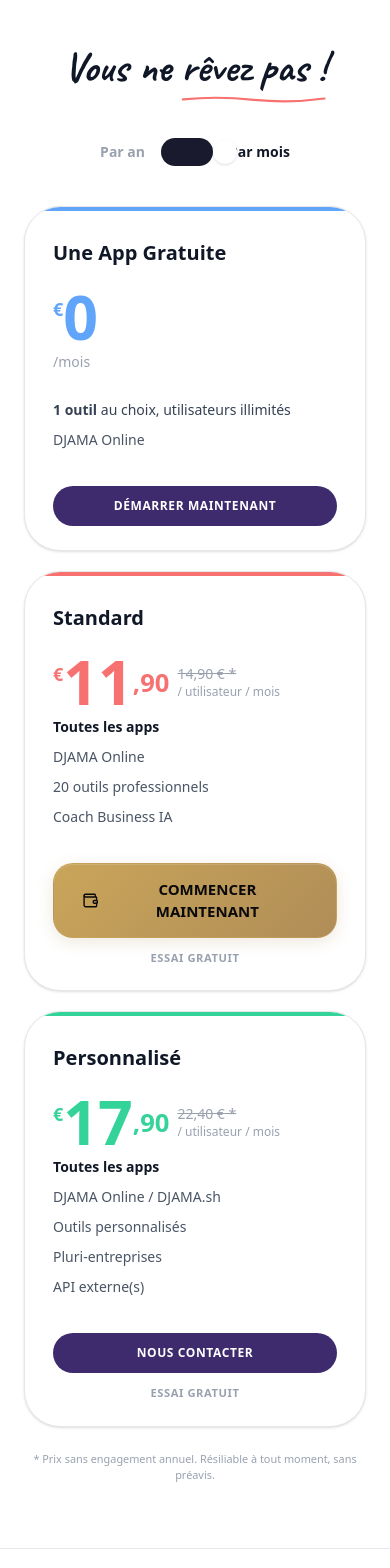
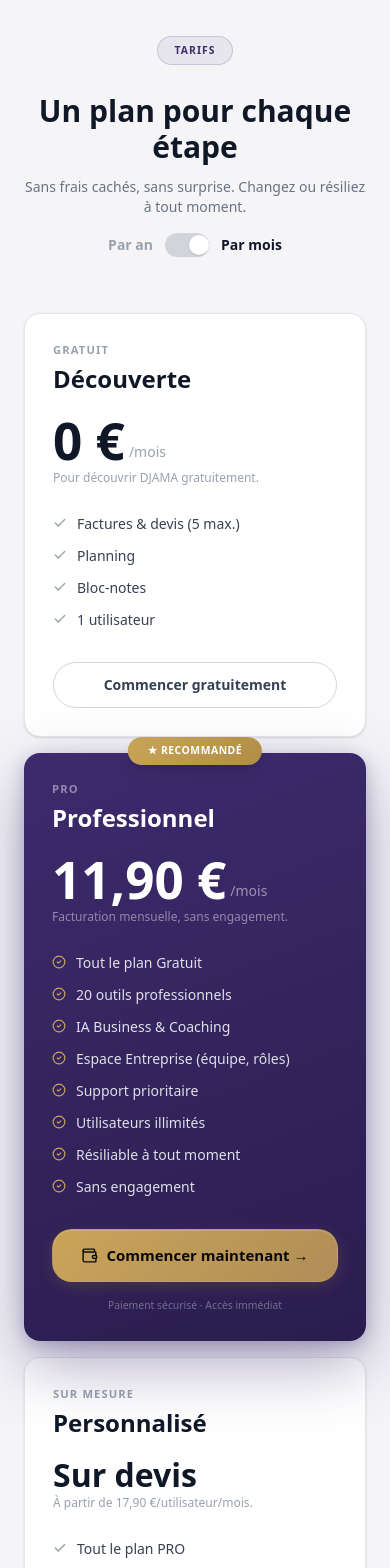
Before and after one commit to nofaneamdjad/djama-premium, a Next.js app: page /espace-client in a window 390 px wide. Shown: the part 4640-6208 px from the top of the page. Built offline with nearby package versions, Linux system fonts and the light colour scheme; no server answers; the database is empty.

Commit message:
feat(espace-client): refonte tarifs — 3 plans distincts, PRO mis en avant, bloc Espace Entreprise

```diff
--- a/src/app/(public)/espace-client/page.tsx
+++ b/src/app/(public)/espace-client/page.tsx
@@ -518,165 +518,231 @@ export default function EspaceClientPage() {
       </section>
 
       {/* ══ ABONNEMENT ═════════════════════════════════════ */}
-      <section id="abonnement" className="bg-white py-16 sm:py-24">
+      <section id="abonnement" className="bg-[#f5f5f8] py-16 sm:py-28">
         <div className="mx-auto max-w-5xl px-6">
 
-          {/* Titre Caveat */}
+          {/* En-tête */}
           <motion.div
             initial={{ opacity: 0, y: 20 }} whileInView={{ opacity: 1, y: 0 }}
-            viewport={viewport} transition={{ duration: 0.6, ease }}
-            className="mb-10 text-center"
+            viewport={viewport} transition={{ duration: 0.55, ease }}
+            className="mb-4 text-center"
           >
-            <h2
-              className="text-[2.6rem] font-black text-gray-900 sm:text-[3.4rem]"
-              style={{ fontFamily: "'Caveat', cursive" }}
-            >
-              Vous ne{" "}
-              <span className="relative inline-block">
-                rêvez pas&nbsp;!
-                <svg aria-hidden="true" className="absolute -bottom-1 left-0 w-full overflow-visible" viewBox="0 0 140 8" preserveAspectRatio="none" style={{ height: "7px" }}>
-                  <path d="M2,5 Q35,1 70,5.5 Q105,9.5 138,4" stroke="#f87171" strokeWidth="2.5" fill="none" strokeLinecap="round"/>
-                </svg>
-              </span>
+            <span className="mb-4 inline-block rounded-full border border-[rgba(61,43,109,0.18)] bg-[rgba(61,43,109,0.07)] px-4 py-1.5 text-[0.65rem] font-bold uppercase tracking-widest text-[#3d2b6d]">
+              Tarifs
+            </span>
+            <h2 className="mt-3 text-3xl font-black text-gray-900 sm:text-4xl">
+              Un plan pour chaque étape
             </h2>
+            <p className="mt-3 text-sm text-gray-500">
+              Sans frais cachés, sans surprise. Changez ou résiliez à tout moment.
+            </p>
           </motion.div>
 
-          {/* Toggle Par an / Par mois */}
+          {/* Toggle Par mois / Par an */}
           <motion.div
             initial={{ opacity: 0 }} whileInView={{ opacity: 1 }}
-            viewport={viewport} transition={{ duration: 0.4, delay: 0.1 }}
-            className="mb-10 flex items-center justify-center gap-4"
+            viewport={viewport} transition={{ duration: 0.4, delay: 0.15 }}
+            className="mb-14 flex items-center justify-center gap-3"
           >
-            <span className={`text-sm font-semibold transition ${!parAn ? "text-gray-400" : "text-gray-900"}`}>Par an</span>
+            <span className={`text-sm font-semibold transition-colors ${parAn ? "text-gray-900" : "text-gray-400"}`}>
+              Par an
+              {parAn && (
+                <span className="ml-2 rounded-full bg-emerald-100 px-2 py-0.5 text-[0.6rem] font-bold uppercase tracking-wider text-emerald-700">
+                  −2 mois offerts
+                </span>
+              )}
+            </span>
             <button
               onClick={() => setParAn(!parAn)}
-              aria-label="Basculer facturation annuelle/mensuelle"
-              className="relative h-7 w-[52px] rounded-full bg-[#1a1a2e] transition-colors"
+              aria-label="Basculer entre facturation annuelle et mensuelle"
+              className="relative h-6 w-11 rounded-full transition-colors duration-300"
+              style={{ background: parAn ? "#3d2b6d" : "#d1d5db" }}
             >
               <span
-                className="absolute top-0.5 h-6 w-6 rounded-full bg-white shadow transition-transform duration-300"
-                style={{ transform: parAn ? "translateX(2px)" : "translateX(26px)" }}
+                className="absolute top-0.5 h-5 w-5 rounded-full bg-white shadow transition-transform duration-300"
+                style={{ transform: parAn ? "translateX(22px)" : "translateX(2px)" }}
               />
             </button>
-            <span className={`text-sm font-semibold transition ${parAn ? "text-gray-400" : "text-gray-900"}`}>Par mois</span>
+            <span className={`text-sm font-semibold transition-colors ${!parAn ? "text-gray-900" : "text-gray-400"}`}>
+              Par mois
+            </span>
           </motion.div>
 
           {/* 3 Cards */}
           <motion.div
             initial="hidden" whileInView="visible" viewport={viewport}
             variants={{ hidden: {}, visible: { transition: { staggerChildren: 0.1 } } }}
-            className="grid gap-5 sm:grid-cols-3"
+            className="grid items-end gap-4 sm:grid-cols-3"
           >
-            {/* ── Card 1 : Découverte ── */}
+
+            {/* ── Gratuit ── */}
             <motion.div
-              variants={{ hidden: { opacity: 0, y: 20 }, visible: { opacity: 1, y: 0, transition: { duration: 0.45, ease } } }}
-              className="overflow-hidden rounded-xl border border-gray-200 bg-white shadow-sm"
+              variants={{ hidden: { opacity: 0, y: 24 }, visible: { opacity: 1, y: 0, transition: { duration: 0.5, ease } } }}
+              className="flex flex-col rounded-2xl border border-gray-200 bg-white p-7 shadow-sm"
             >
-              <div className="h-[4px] bg-[#60a5fa]" />
-              <div className="flex h-full flex-col p-7">
-                <h3 className="mb-5 text-xl font-bold text-gray-900">Une App Gratuite</h3>
-                <div className="mb-1 flex items-start">
-                  <span className="mt-2 text-lg font-bold text-[#60a5fa]">€</span>
-                  <span className="text-[3.8rem] font-black leading-none text-[#60a5fa]">0</span>
-                </div>
-                <p className="mb-7 text-sm text-gray-400">/mois</p>
-                <ul className="mb-8 flex-1 space-y-2.5">
-                  <li className="text-sm text-gray-700"><strong>1 outil</strong> au choix, utilisateurs illimités</li>
-                  <li className="text-sm text-gray-600">DJAMA Online</li>
-                </ul>
-                <Link
-                  href="/contact"
-                  className="block w-full rounded-lg bg-[#3d2b6d] py-3 text-center text-xs font-bold uppercase tracking-wider text-white transition hover:opacity-90"
-                >
-                  Démarrer maintenant
-                </Link>
+              <p className="mb-1 text-[0.7rem] font-bold uppercase tracking-widest text-gray-400">Gratuit</p>
+              <h3 className="mb-5 text-2xl font-black text-gray-900">Découverte</h3>
+              <div className="mb-1 flex items-end gap-1">
+                <span className="text-[3.2rem] font-black leading-none text-gray-900">0 €</span>
+                <span className="mb-1 text-sm text-gray-400">/mois</span>
               </div>
+              <p className="mb-7 text-xs text-gray-400">Pour découvrir DJAMA gratuitement.</p>
+              <ul className="mb-8 flex-1 space-y-3">
+                {[
+                  "Factures & devis (5 max.)",
+                  "Planning",
+                  "Bloc-notes",
+                  "1 utilisateur",
+                ].map((f) => (
+                  <li key={f} className="flex items-start gap-2.5 text-sm text-gray-700">
+                    <Check size={14} className="mt-0.5 shrink-0 text-gray-400" strokeWidth={2.5} />
+                    {f}
+                  </li>
+                ))}
+              </ul>
+              <Link
+                href="/register"
+                className="block w-full rounded-xl border border-gray-300 bg-white py-3 text-center text-sm font-bold text-gray-700 transition hover:border-gray-400 hover:text-gray-900"
+              >
+                Commencer gratuitement
+              </Link>
             </motion.div>
 
-            {/* ── Card 2 : Standard ── */}
+            {/* ── PRO — carte mise en avant ── */}
             <motion.div
-              variants={{ hidden: { opacity: 0, y: 20 }, visible: { opacity: 1, y: 0, transition: { duration: 0.45, ease } } }}
-              className="overflow-hidden rounded-xl border border-gray-200 bg-white shadow-sm"
+              variants={{ hidden: { opacity: 0, y: 24 }, visible: { opacity: 1, y: 0, transition: { duration: 0.5, ease, delay: 0.08 } } }}
+              className="relative flex flex-col rounded-2xl p-7 sm:py-10"
+              style={{
+                background: "linear-gradient(160deg, #3d2b6d 0%, #2a1d4e 100%)",
+                boxShadow: "0 24px 64px rgba(61,43,109,0.40), 0 4px 16px rgba(61,43,109,0.25)",
+              }}
             >
-              <div className="h-[4px] bg-[#f87171]" />
-              <div className="flex h-full flex-col p-7">
-                <h3 className="mb-5 text-xl font-bold text-gray-900">Standard</h3>
-                <div className="mb-1 flex items-start gap-2">
-                  <div className="flex items-start">
-                    <span className="mt-2 text-lg font-bold text-[#f87171]">€</span>
-                    <span className="text-[3.8rem] font-black leading-none text-[#f87171]">
-                      {parAn ? "9" : "11"}
-                    </span>
-                    <span className="mt-3 text-[1.6rem] font-black text-[#f87171]">,{parAn ? "90" : "90"}</span>
-                  </div>
-                  <div className="mt-3 flex flex-col">
-                    <span className="text-sm text-gray-400 line-through">{parAn ? "11,90 €" : "14,90 €"} *</span>
-                    <span className="text-xs text-gray-400">/ utilisateur / mois</span>
-                  </div>
-                </div>
-                <ul className="mb-8 flex-1 space-y-2.5">
-                  <li className="text-sm font-bold text-gray-900">Toutes les apps</li>
-                  <li className="text-sm text-gray-600">DJAMA Online</li>
-                  <li className="text-sm text-gray-600">{TOOL_COUNT} outils professionnels</li>
-                  <li className="text-sm text-gray-600">Coach Business IA</li>
-                </ul>
-                <StripeButton label="COMMENCER MAINTENANT" />
-                <Link
-                  href="/contact"
-                  className="mt-3 block text-center text-[0.7rem] font-bold uppercase tracking-wider text-gray-400 transition hover:text-gray-600"
-                >
-                  Essai gratuit
-                </Link>
+              {/* Badge */}
+              <div
+                className="absolute -top-4 left-1/2 -translate-x-1/2 rounded-full px-5 py-1.5 text-[0.65rem] font-black uppercase tracking-wider text-white shadow-lg"
+                style={{ background: "linear-gradient(135deg, #c9a55a, #b08d45)" }}
+              >
+                ★ Recommandé
               </div>
+
+              <p className="mb-1 text-[0.7rem] font-bold uppercase tracking-widest text-[rgba(255,255,255,0.45)]">Pro</p>
+              <h3 className="mb-5 text-2xl font-black text-white">Professionnel</h3>
+
+              <div className="mb-1 flex items-end gap-1">
+                <span className="text-[3.2rem] font-black leading-none text-white">
+                  {parAn ? "9,90 €" : "11,90 €"}
+                </span>
+                <span className="mb-1 text-sm text-[rgba(255,255,255,0.5)]">/mois</span>
+              </div>
+              {parAn && (
+                <p className="mb-1 text-xs text-[rgba(255,255,255,0.45)] line-through">11,90 €/mois</p>
+              )}
+              <p className="mb-7 text-xs text-[rgba(255,255,255,0.45)]">
+                {parAn ? "Facturé 118,80 €/an — 2 mois offerts." : "Facturation mensuelle, sans engagement."}
+              </p>
+
+              <ul className="mb-8 flex-1 space-y-3">
+                {[
+                  "Tout le plan Gratuit",
+                  `${TOOL_COUNT} outils professionnels`,
+                  "IA Business & Coaching",
+                  "Espace Entreprise (équipe, rôles)",
+                  "Support prioritaire",
+                  "Utilisateurs illimités",
+                  "Résiliable à tout moment",
+                  "Sans engagement",
+                ].map((f) => (
+                  <li key={f} className="flex items-start gap-2.5 text-sm text-[rgba(255,255,255,0.85)]">
+                    <CheckCircle2 size={14} className="mt-0.5 shrink-0" style={{ color: GOLD }} strokeWidth={2} />
+                    {f}
+                  </li>
+                ))}
+              </ul>
+
+              <StripeButton label="Commencer maintenant →" />
+
+              <p className="mt-4 text-center text-[0.65rem] text-[rgba(255,255,255,0.35)]">
+                Paiement sécurisé · Accès immédiat
+              </p>
             </motion.div>
 
-            {/* ── Card 3 : Personnalisé ── */}
+            {/* ── Personnalisé ── */}
             <motion.div
-              variants={{ hidden: { opacity: 0, y: 20 }, visible: { opacity: 1, y: 0, transition: { duration: 0.45, ease } } }}
-              className="overflow-hidden rounded-xl border border-gray-200 bg-white shadow-sm"
+              variants={{ hidden: { opacity: 0, y: 24 }, visible: { opacity: 1, y: 0, transition: { duration: 0.5, ease, delay: 0.16 } } }}
+              className="flex flex-col rounded-2xl border border-gray-200 bg-white p-7 shadow-sm"
             >
-              <div className="h-[4px] bg-[#34d399]" />
-              <div className="flex h-full flex-col p-7">
-                <h3 className="mb-5 text-xl font-bold text-gray-900">Personnalisé</h3>
-                <div className="mb-1 flex items-start gap-2">
-                  <div className="flex items-start">
-                    <span className="mt-2 text-lg font-bold text-[#34d399]">€</span>
-                    <span className="text-[3.8rem] font-black leading-none text-[#34d399]">
-                      {parAn ? "14" : "17"}
-                    </span>
-                    <span className="mt-3 text-[1.6rem] font-black text-[#34d399]">,{parAn ? "90" : "90"}</span>
-                  </div>
-                  <div className="mt-3 flex flex-col">
-                    <span className="text-sm text-gray-400 line-through">{parAn ? "17,90 €" : "22,40 €"} *</span>
-                    <span className="text-xs text-gray-400">/ utilisateur / mois</span>
-                  </div>
-                </div>
-                <ul className="mb-8 flex-1 space-y-2.5">
-                  <li className="text-sm font-bold text-gray-900">Toutes les apps</li>
-                  <li className="text-sm text-gray-600">DJAMA Online / DJAMA.sh</li>
-                  <li className="text-sm text-gray-600">Outils personnalisés</li>
-                  <li className="text-sm text-gray-600">Pluri-entreprises</li>
-                  <li className="text-sm text-gray-600">API externe(s)</li>
-                </ul>
-                <Link
-                  href="/contact"
-                  className="block w-full rounded-lg bg-[#3d2b6d] py-3 text-center text-xs font-bold uppercase tracking-wider text-white transition hover:opacity-90"
-                >
-                  Nous contacter
-                </Link>
-                <Link
-                  href="/contact"
-                  className="mt-3 block text-center text-[0.7rem] font-bold uppercase tracking-wider text-gray-400 transition hover:text-gray-600"
-                >
-                  Essai gratuit
-                </Link>
+              <p className="mb-1 text-[0.7rem] font-bold uppercase tracking-widest text-gray-400">Sur mesure</p>
+              <h3 className="mb-5 text-2xl font-black text-gray-900">Personnalisé</h3>
+              <div className="mb-1 flex items-end gap-1">
+                <span className="text-[2rem] font-black leading-none text-gray-900">Sur devis</span>
               </div>
+              <p className="mb-7 text-xs text-gray-400">À partir de 17,90 €/utilisateur/mois.</p>
+              <ul className="mb-8 flex-1 space-y-3">
+                {[
+                  "Tout le plan PRO",
+                  "Multi-entreprises",
+                  "API & intégrations",
+                  "Outils sur mesure",
+                  "Hébergement dédié",
+                  "Accompagnement personnalisé",
+                ].map((f) => (
+                  <li key={f} className="flex items-start gap-2.5 text-sm text-gray-700">
+                    <Check size={14} className="mt-0.5 shrink-0 text-gray-400" strokeWidth={2.5} />
+                    {f}
+                  </li>
+                ))}
+              </ul>
+              <Link
+                href="/contact"
+                className="block w-full rounded-xl border border-gray-300 bg-white py-3 text-center text-sm font-bold text-gray-700 transition hover:border-gray-400 hover:text-gray-900"
+              >
+                Nous contacter
+              </Link>
             </motion.div>
+
           </motion.div>
 
-          {/* Note */}
-          <p className="mt-6 text-center text-[0.68rem] text-gray-400">
-            * Prix sans engagement annuel. Résiliable à tout moment, sans préavis.
+          {/* ── Espace Entreprise callout ── */}
+          <motion.div
+            initial={{ opacity: 0, y: 20 }} whileInView={{ opacity: 1, y: 0 }}
+            viewport={viewport} transition={{ duration: 0.55, ease, delay: 0.1 }}
+            className="mt-12 overflow-hidden rounded-2xl border border-[rgba(61,43,109,0.14)] bg-white"
+          >
+            <div className="flex flex-col gap-6 p-7 sm:flex-row sm:items-start sm:gap-10 sm:p-9">
+              {/* Icône + titre */}
+              <div className="shrink-0">
+                <div className="flex h-12 w-12 items-center justify-center rounded-xl" style={{ background: "rgba(61,43,109,0.08)" }}>
+                  <Building2 size={22} style={{ color: "#3d2b6d" }} strokeWidth={1.8} />
+                </div>
+              </div>
+              <div className="flex-1">
+                <div className="mb-1 inline-block rounded-full border border-[rgba(61,43,109,0.18)] bg-[rgba(61,43,109,0.06)] px-3 py-0.5 text-[0.6rem] font-bold uppercase tracking-widest text-[#3d2b6d]">
+                  Inclus dans PRO & Personnalisé
+                </div>
+                <h3 className="mt-2 text-lg font-black text-gray-900">Espace Entreprise</h3>
+                <p className="mt-1 text-sm text-gray-500">
+                  Gérez toute votre équipe depuis un tableau de bord centralisé.
+                </p>
+                <div className="mt-5 grid gap-3 sm:grid-cols-2">
+                  {[
+                    { icon: Users, text: "Créez des comptes employés en quelques secondes" },
+                    { icon: Shield, text: "Gérez les rôles et permissions par outil" },
+                    { icon: LogIn, text: "Générez identifiants et mots de passe automatiquement" },
+                    { icon: Zap, text: "Invitez ou supprimez des membres à tout moment" },
+                  ].map(({ icon: Icon, text }) => (
+                    <div key={text} className="flex items-start gap-3 rounded-xl border border-gray-100 bg-[#f8f9fc] p-3.5">
+                      <Icon size={16} className="mt-0.5 shrink-0 text-[#3d2b6d]" strokeWidth={1.8} />
+                      <span className="text-xs leading-snug text-gray-700">{text}</span>
+                    </div>
+                  ))}
+                </div>
+              </div>
+            </div>
+          </motion.div>
+
+          {/* Note de bas */}
+          <p className="mt-8 text-center text-[0.65rem] text-gray-400">
+            Paiement sécurisé par Stripe · Résiliable à tout moment depuis votre espace · Sans préavis
           </p>
         </div>
       </section>
```
